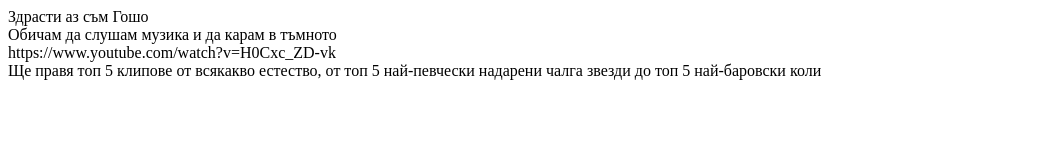
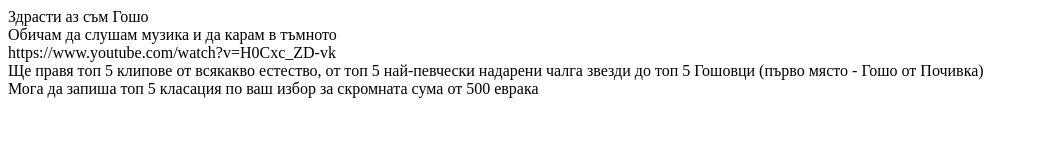
Before and after one commit to YordanM/stu2001321025, a plain HTML site: page index.html in a window 1280 px wide. Shown: the whole page, without its empty margins (0-1038 px from the left). Drawn offline with Linux system fonts and the light colour scheme.

Commit message:
Add Monetization to my channel

```diff
--- a/index.html
+++ b/index.html
@@ -17,13 +17,10 @@
      <div>https://www.youtube.com/watch?v=H0Cxc_ZD-vk</div>
 
       <!-- - информация за вашият канал какво ще правите, как ще го правите и какво да очакват феновете -->
-    <div>Ще правя топ 5 клипове от всякакво естество, от топ 5 най-певчески надарени чалга звезди до топ 5 най-баровски коли</div>
+    <div>Ще правя топ 5 клипове от всякакво естество, от топ 5 най-певчески надарени чалга звезди до топ 5 Гошовци (първо място - Гошо от Почивка)</div>
 
-
-
-
-
-
+    <!-- - примерно остойностяване на вашите услуги -->
+    <div>Мога да запиша топ 5 класация по ваш избор за скромната сума от 500 еврака</div>
 
 </body>
 </html>
```
